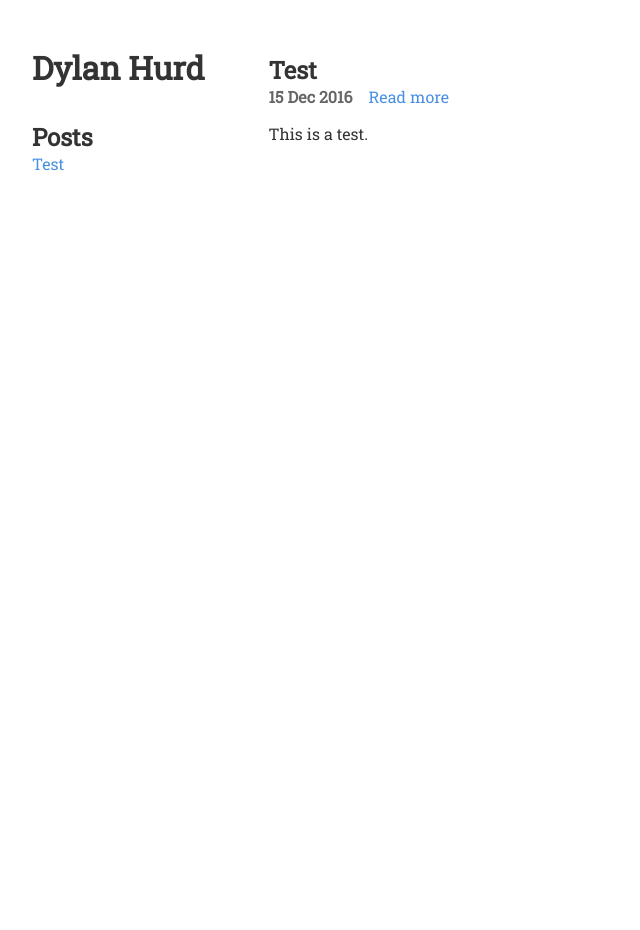
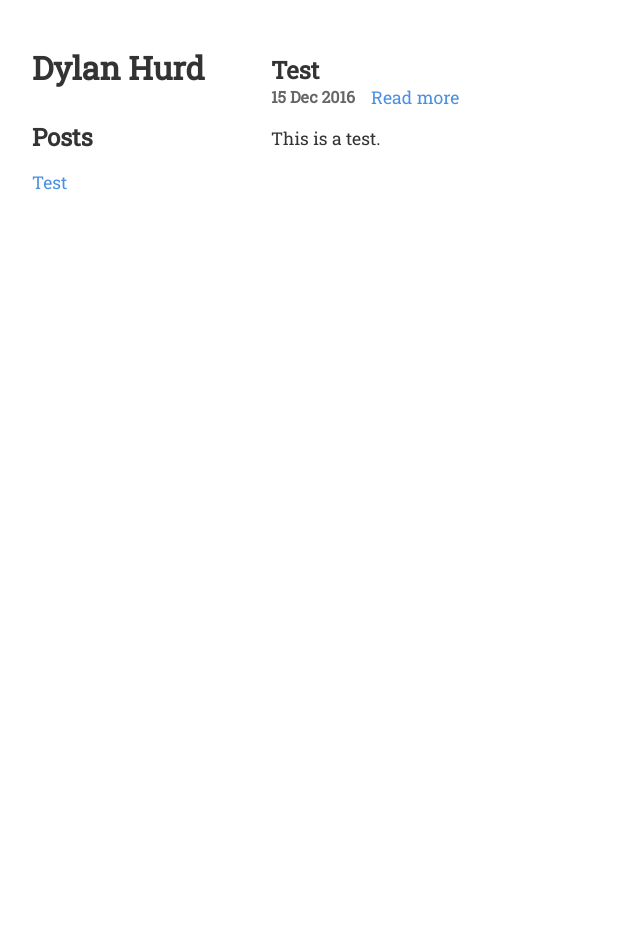
Before and after one commit to drhurd/drhurd.github.io, a Jekyll site: the page built from index.html, in a window 1280 px wide. Shown: the whole page, without its empty margins (0-640 px from the left). Built offline with Jekyll 4.4.1, drawn with Linux system fonts in a browser that asks for light colours.

Commit message:
Tweak styling

```diff
--- a/_layouts/default.html
+++ b/_layouts/default.html
@@ -9,7 +9,7 @@
           <h1>Dylan Hurd</h1>
           <h2>Posts</h2>
           {% for post in site.posts %}
-            <a> {{ post.title }} </a>
+          <p><a href="{{ post.url }}">{{ post.title }}</a></p>
           {% endfor %}
         </div>
         <div class="content">
--- a/css/main.css
+++ b/css/main.css
@@ -46,10 +46,12 @@ body {
 
 .sidebar {
   padding-left: 2rem;
+  min-width: 175px;
 }
 
 .content {
   padding-left: 4rem;
+  max-width: 700px;
 }
 
 h1, h2, p {
@@ -72,12 +74,12 @@ h4 {
 }
 
 p {
-  font-size: 1rem;
+  font-size: 1.1rem;
 }
 
 a {
   color: #4990E2;
-  font-size: 1rem;
+  font-size: 1.1rem;
   text-decoration: none;
 }
 
```
